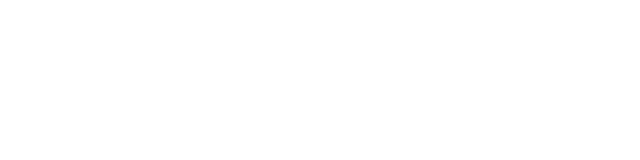
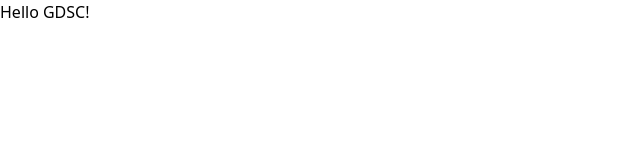
Before and after one commit to 1sma31L/gdsc-ensta, a Next.js app: page / in a window 1280 px wide. Shown: the top 160 px of the page, without its empty margins (0-640 px from the left). Built offline with nearby package versions, Linux system fonts and the light colour scheme.

Commit message:
Update Home component to display "Hello GDSC!"

```diff
--- a/src/app/page.tsx
+++ b/src/app/page.tsx
@@ -1,3 +1,3 @@
 export default function Home() {
-	return <div></div>;
+	return <div>Hello GDSC!</div>;
 }
```
